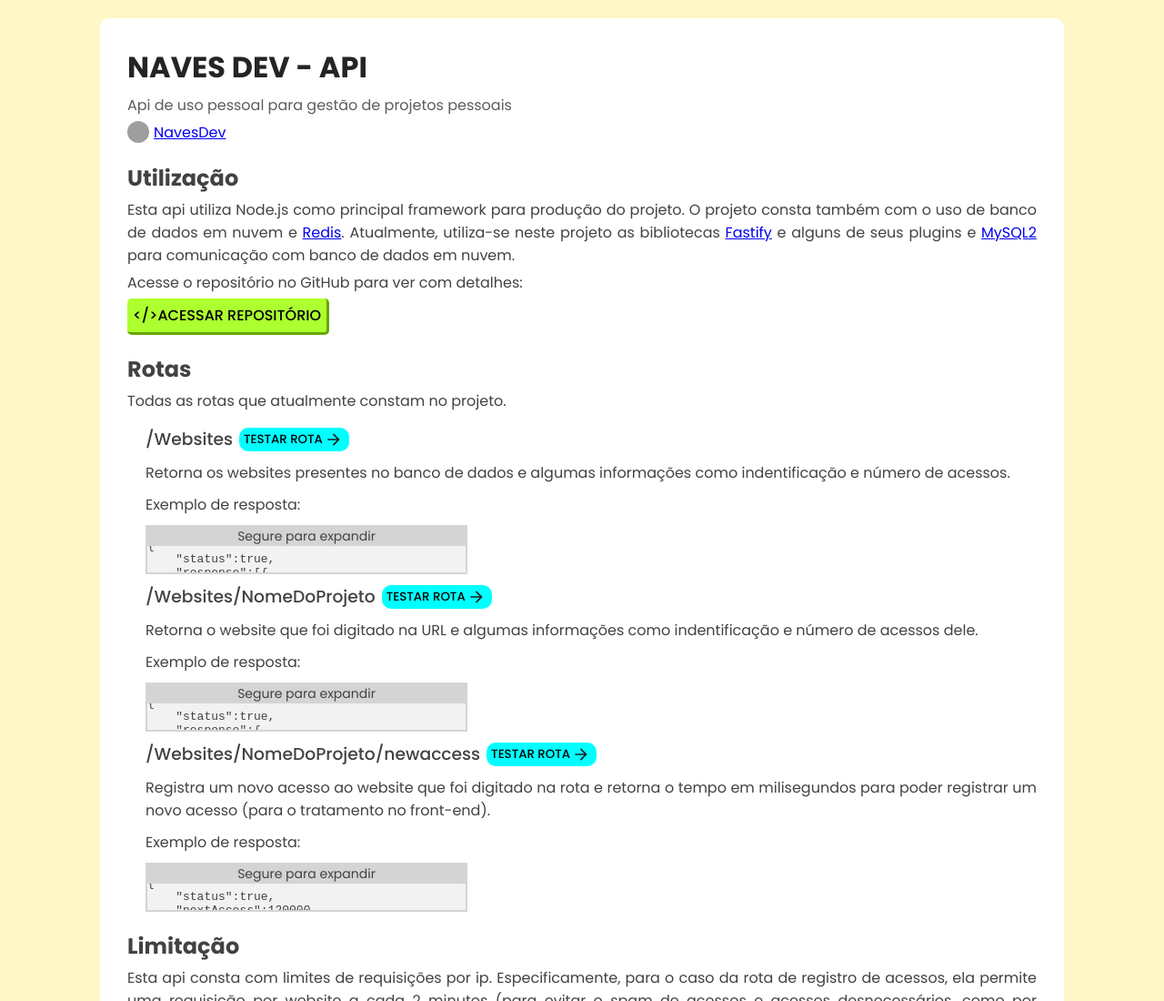
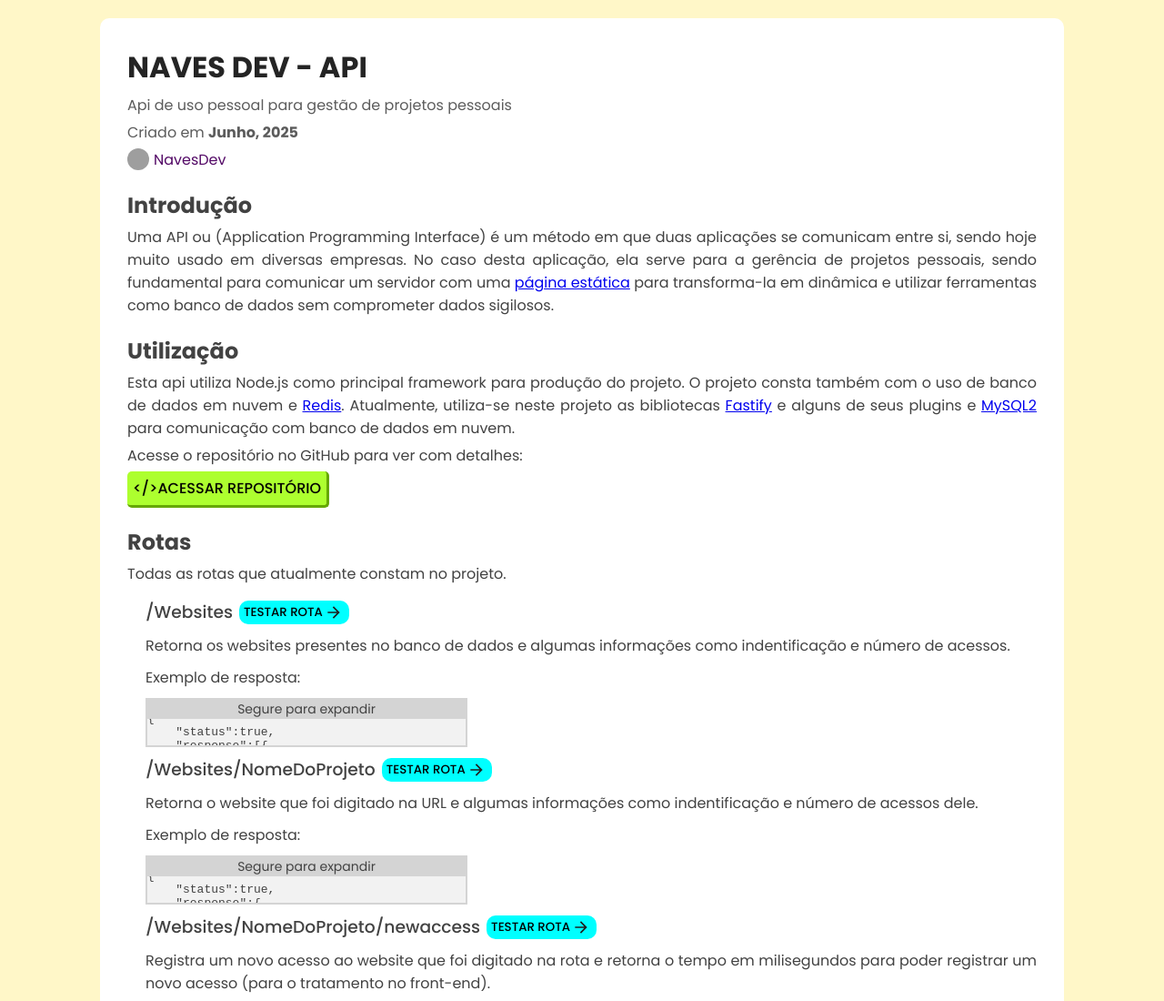
Before and after one commit to NavesDev/navesdev-api, a website: page public/index.html in a window 1280 px wide. Shown: the top 1100 px of the page at 91% size. Drawn offline with Linux system fonts and the light colour scheme; no server answers; grey boxes are pictures that could not be loaded.

Commit message:
Update index.html

```diff
--- a/public/index.html
+++ b/public/index.html
@@ -150,6 +150,8 @@
       }
       #user label{
         cursor: pointer;
+        color: rgb(83, 9, 102);
+
       }
       #user img{
         width: 24px;
@@ -182,7 +184,8 @@
       <header>
         <h1>NAVES DEV - API</h1>
         <p>Api de uso pessoal para gestão de projetos pessoais</p>
-        <a href="https://navesdev.github.io/MeuPortfolio">
+         <p>Criado em <strong>Junho, 2025</strong></p>
+        <a class="nonDecoration"href="https://navesdev.github.io/MeuPortfolio">
           <div id="user">
           <img src="https://avatars.githubusercontent.com/u/180488844?v=4" alt="">
           <label for="">NavesDev</label>
@@ -190,6 +193,17 @@
         </a>
 
       </header>
+      <article id="a1">
+        <h2>Introdução</h2>
+        <p>
+          Uma API ou (Application Programming Interface) é um método em que duas aplicações se comunicam entre si, sendo hoje
+          muito usado em diversas empresas. No caso desta aplicação, ela serve para a gerência de projetos pessoais, sendo fundamental
+          para comunicar um servidor com uma <a href="https://www.agenciamacan.com.br/blog/site-dinamico-vs-estatico-qual-a-diferenca-entre-eles">página estática</a> para transforma-la em dinâmica
+          e utilizar ferramentas como banco de dados sem comprometer dados sigilosos.
+        </p>
+
+
+      </article>
       <article id="a1">
         <h2>Utilização</h2>
         <p>
```
